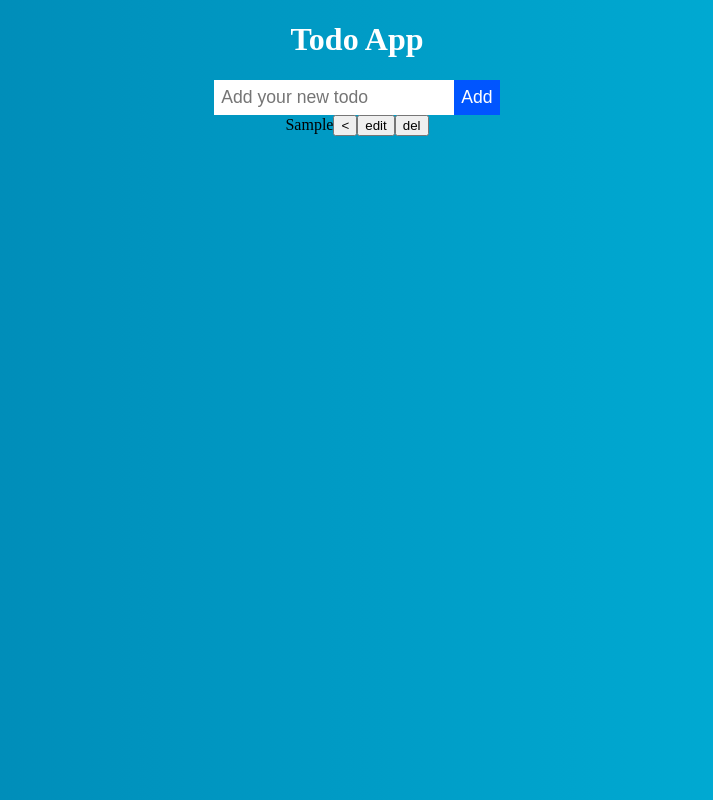
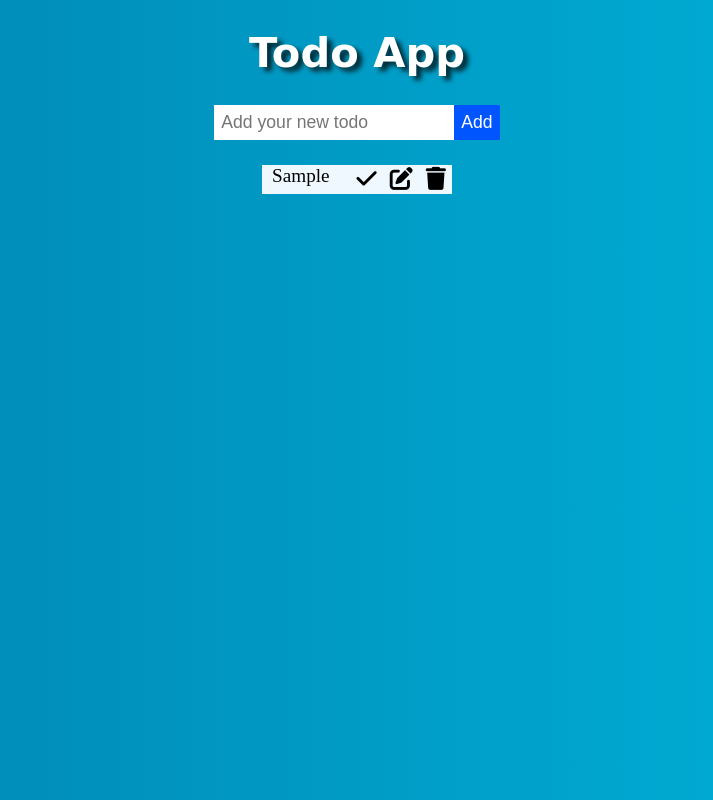
Before and after one commit to Ashrib/todo-app, a plain HTML site: page index.html in a window 1280 px wide. Both pictures are taken after typing "Sample" into the empty fields and a click on the button "Add". Shown: the whole page, without its empty margins (283-996 px from the left). Drawn offline with Linux system fonts and the light colour scheme; a web font is replaced by a local one.

Commit message:
Add files via upload

```diff
--- a/app.js
+++ b/app.js
@@ -14,6 +14,7 @@ bodyDiv.appendChild(inputsBox);
 var input = document.createElement("input");
 input.setAttribute("type", "text");
 input.setAttribute("placeholder", "Add your new todo");
+input.setAttribute("maxlength","25");
 input.setAttribute("id", "user-input");
 inputsBox.appendChild(input);
 
@@ -44,66 +45,118 @@ function add() {
         }
         var todo = new Task(arrayOfData.length, getValue, false);
         arrayOfData.push(todo);
-        // console.log(arrayOfData);
 
         for(var i=0; i<arrayOfData.length; i++) {
-            console.log(arrayOfData[i])
                 //todo div
                 var taskDiv = document.createElement("div");
                 taskDiv.setAttribute("id", i);
+                taskDiv.setAttribute("class", "todo");
+                //compl =============================
+                // var compDiv = document.createElement("div");
+                // compDiv.setAttribute("id" , "comp-div");
+                // var compText = document.createElement("div");
+                // compText.setAttribute("id" , "comp-text");
+                // compText.textContent = "Completed";
+                // compDiv.appendChild(compText);
+                // var compClose = document.createElement("div");
+                // compClose.setAttribute("id" , "comp-close");
+                // compClose.textContent = "X";
+                // compDiv.appendChild(compClose);
+                ///////////////============
                 // todo text span
                 var todoText = document.createElement("span");
                 todoText.setAttribute("class", "todo-text");
                 todoText.appendChild(document.createTextNode(arrayOfData[i].userInput));
+                //all-btns
+                var all_btns = document.createElement("div");
+                all_btns.setAttribute("class", "all-btns");
+
                 //done btn
                 var tick_btn = document.createElement("button");
-                tick_btn.appendChild(document.createTextNode("<"));
+                var tickFont = document.createElement("i");
+                tickFont.setAttribute("class" ,"fa-solid fa-check");
+                tick_btn.appendChild(tickFont);
                 tick_btn.setAttribute("id" , "done-btn");
+                tick_btn.setAttribute("title" , "done");
                 tick_btn.setAttribute("onClick" , "done(event)");
                 //edit btn
                 var edit_btn = document.createElement("button");
-                edit_btn.appendChild(document.createTextNode("edit"));
+                var editFont = document.createElement("i");
+                editFont.setAttribute("class" ,"fa-solid fa-pen-to-square");
+                edit_btn.appendChild(editFont);
                 edit_btn.setAttribute("id" , "edit-btn");
+                edit_btn.setAttribute("title" , "edit");
                 edit_btn.setAttribute("onClick" , "edit(event)");
                 //delete btn
                 var delete_btn = document.createElement("button");
-                delete_btn.appendChild(document.createTextNode("del"));
+                var deleteFont = document.createElement("i");
+                deleteFont.setAttribute("class" ,"fa-solid fa-trash");
+                delete_btn.appendChild(deleteFont);
                 delete_btn.setAttribute("id" , "delete-btn");
+                delete_btn.setAttribute("title" , "delete");
                 delete_btn.setAttribute("onClick" , "deletes(event)");
             }
+            all_btns.appendChild(todoText);
+            all_btns.appendChild(tick_btn);
+            all_btns.appendChild(edit_btn);
+            all_btns.appendChild(delete_btn);
+            // taskDiv.appendChild(compDiv);
             taskDiv.appendChild(todoText);
-            taskDiv.appendChild(tick_btn);
-            taskDiv.appendChild(edit_btn);
-            taskDiv.appendChild(delete_btn);
+            taskDiv.appendChild(all_btns);
 
         allTodoDiv.appendChild(taskDiv);
 
         document.getElementById("user-input").value = null;
     }
+    var getUp = document.getElementById("update-btn");
+    if(getUp){
+        getUp.remove();
+    }
 }
 
 function done(event) {
-    // console.log(event.target.parentNode);
+    var completedTodo = event.target.parentNode.parentNode.previousSibling;
+    completedTodo.style.textDecoration = "line-through";
+    // console.log(completedTodo);
 
-    var completedTodo = event.target.previousSibling.textContent;
+    // var compTodo = event.target.parentNode.parentNode.parentNode.firstChild;
+    // compTodo.style.display = "flex"
+    // console.log(compTodo)
 
-    console.log(completedTodo);
-
+    var getUp = document.getElementById("update-btn");
+    if(getUp){
+        getUp.remove();
+    }
 }
 function deletes(event) {
-    var deleteTodo = event.target.parentNode;
+    var deleteTodo = event.target.parentNode.parentNode.parentNode;//target that specific todo
     deleteTodo.remove();
+    var getUp = document.getElementById("update-btn");
+    if(getUp){
+        getUp.remove();
+    }
+    // var delId = deleteTodo.getAttribute("id");
+    // for(var i=0; i<arrayOfData.length; i++) {
+    //     for(var key in arrayOfData[i]){
+    //         if(arrayOfData[i][key].id === delId){
+    //             arrayOfData.splice([i])
+    //         }
+    //         console.log(arrayOfData[i][key])
+    //     }
+    // }
+    // console.log(arrayOfData)
+
 }
 var editOne;
 function edit(event) {
-    var editTodo = event.target.parentNode.firstChild.innerText;
+    var editTodo = event.target.parentNode.parentNode.previousSibling.textContent;
     input.value = editTodo;
-    console.log(editTodo);
-    editOne = event.target.parentNode
+    editOne = event.target.parentNode.parentNode.parentNode;
+    console.log(editOne);
 
     var getUp = document.getElementById("update-btn");
     if(getUp){
-        getUp.remove()
+        getUp.remove();
     }
         var update_btn = document.createElement("button");
         update_btn.innerHTML = "Update";
@@ -113,7 +166,11 @@ function edit(event) {
 
 }
 function update(event) {
-    // console.log(event.target.parentNode)
 
-    console.log(editOne)
+    console.log(editOne.firstChild.textContent)
+    editOne.firstChild.textContent = input.value;
+    //remove update-btn
+    var getUp = document.getElementById("update-btn");
+    getUp.remove();
+    input.value = null;
 }
--- a/index.html
+++ b/index.html
@@ -5,7 +5,10 @@
     <meta http-equiv="X-UA-Compatible" content="IE=edge">
     <meta name="viewport" content="width=device-width, initial-scale=1.0">
     <title>Todo App</title>
-    <link rel="stylesheet" href="./style.css">
+    <link rel="stylesheet" href="./style.css"><script src="https://kit.fontawesome.com/4aeacb7a4b.js" crossorigin="anonymous"></script>
+    <link rel="preconnect" href="https://fonts.googleapis.com">
+    <link rel="preconnect" href="https://fonts.gstatic.com" crossorigin>
+    <link href="https://fonts.googleapis.com/css2?family=Combo&display=swap" rel="stylesheet">
 </head>
 <body>
     <div id="main-container"></div>
--- a/style.css
+++ b/style.css
@@ -1,3 +1,4 @@
+@import url('https://fonts.googleapis.com/css2?family=Combo&display=swap');
 body{
     margin: 0%;
     padding: 0%;
@@ -8,6 +9,9 @@ body{
 h1{
     color: white;
     text-align: center;
+    font-family:  'Combo', cursive;
+    font-size: 2.6em;
+    text-shadow: 5px 4px 5px rgba(0, 0, 0, 0.76);
 }
 #main-container{
     width: calc(100vw);
@@ -37,3 +41,90 @@ h1{
 #add-btn:hover{
     background-color: red;
 }
+#all-todoBox{
+    margin-top: 20px;
+    max-height: 300px;
+    /* max-width: 250px; */
+    overflow-y: scroll;
+    /* border: 2px solid gray; */
+    /* padding: 2px; */
+}
+#all-todoBox::-webkit-scrollbar{
+    width: 5px;
+}
+#all-todoBox::-webkit-scrollbar-thumb{
+    background-color: rgba(255, 255, 255, 0.644);
+    border-radius: 10px;
+}
+#all-todoBox::-webkit-scrollbar-thumb:hover{
+    background-color: rgb(255, 255, 255);
+}
+#all-todoBox::-webkit-scrollbar-track{
+    background-color: transparent;
+}
+.todo{
+    display: flex;
+    justify-content: space-between;
+    background-color: aliceblue;
+    margin: 5px;
+    font-size: 1.2em;
+}
+.todo-text{
+    padding-left: 10px;
+    padding-right: 20px;
+}
+.all-btns{
+    display: flex;
+}
+
+#delete-btn, #edit-btn, #done-btn{
+    background-color: transparent;
+    border: none;
+    font-size: 1.2em;
+    cursor: pointer;
+    margin-left: 1px;
+}
+#delete-btn:hover{
+    background-color: red;
+    color: white;
+}
+#done-btn:hover{
+    color: white;
+    background-color: rgb(0, 220, 0);
+}
+#edit-btn:hover{
+    color: white;
+    background-color: grey;
+}
+#update-btn{
+    color: white;
+    height: 100%;
+    border: none;
+    font-size: 1.1em;
+    cursor: pointer;
+    background-color: grey;
+}
+#update-btn:hover{
+    background-color: rgba(21, 255, 0, 0.622);
+}
+/* #comp-div{
+    display: none;
+    position: absolute;
+    width: inherit;
+    height: 4.5%;
+    background-color: rgb(0, 0, 0);
+    opacity: 70%;
+    color: white;
+}
+#comp-text{
+    display: flex;
+    justify-content: center;
+    align-items: center;
+    width: 80%;
+}
+#comp-close{
+    display: flex;
+    justify-content: center;
+    align-items: center;
+    width: 20%;
+} */
```
